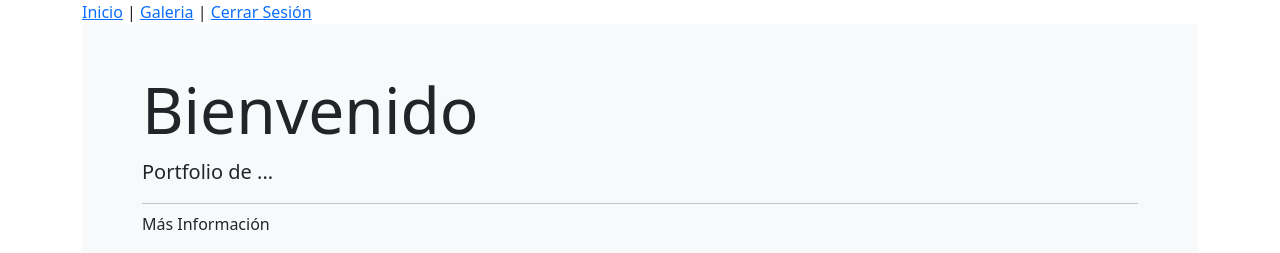
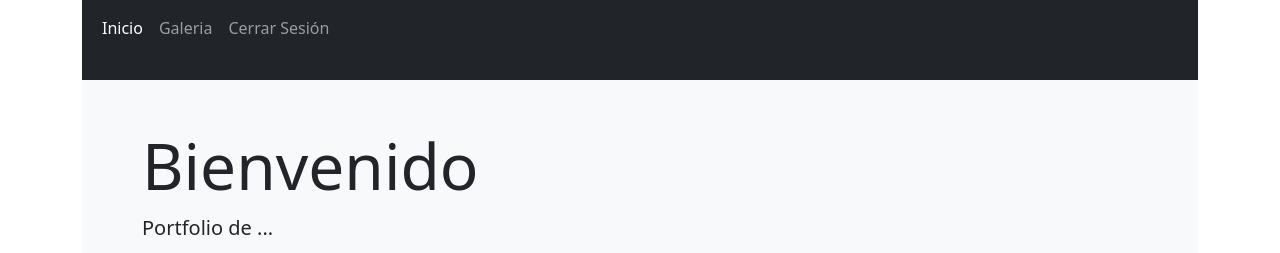
Before and after one commit to giselemilagros88/portfolio_crud, a PHP site: page /index.php in a window 1280 px wide. Shown: the top 253 px of the page. Run offline with PHP 8.4, Linux system fonts and the light colour scheme; the visitor is signed in with stand-in values (Sample User, id 1); data comes from the database, SQL or seed files in the repository.

Commit message:
Add files via upload

```diff
--- a/header.php
+++ b/header.php
@@ -25,8 +25,24 @@
 </head>
 <body>
 <div class="container">
-    <nav>
-        <a href="index.php">Inicio</a> |
-        <a href="galeria.php">Galeria</a> |
-        <a href="cerrar.php">Cerrar Sesión</a>
+
+
+    <nav class="navbar navbar-expand-lg  navbar-dark bg-dark">
+    <div class="container-fluid">
+
+        <div class="collapse navbar-collapse" id="navbarText">
+        <ul class="navbar-nav me-auto mb-2 mb-lg-0">
+            <li class="nav-item">
+            <a class="nav-link active" aria-current="page" href="index.php">Inicio</a> |
+            </li>
+            <li class="nav-item">
+            <a class="nav-link" href="galeria.php">Galeria</a>
+            </li>
+            <li class="nav-item">
+            <a class="nav-link" href="cerrar.php">Cerrar Sesión</a>
+            </li>
+        </ul>
+
+        </div>
+    </div>
     </nav>
```
